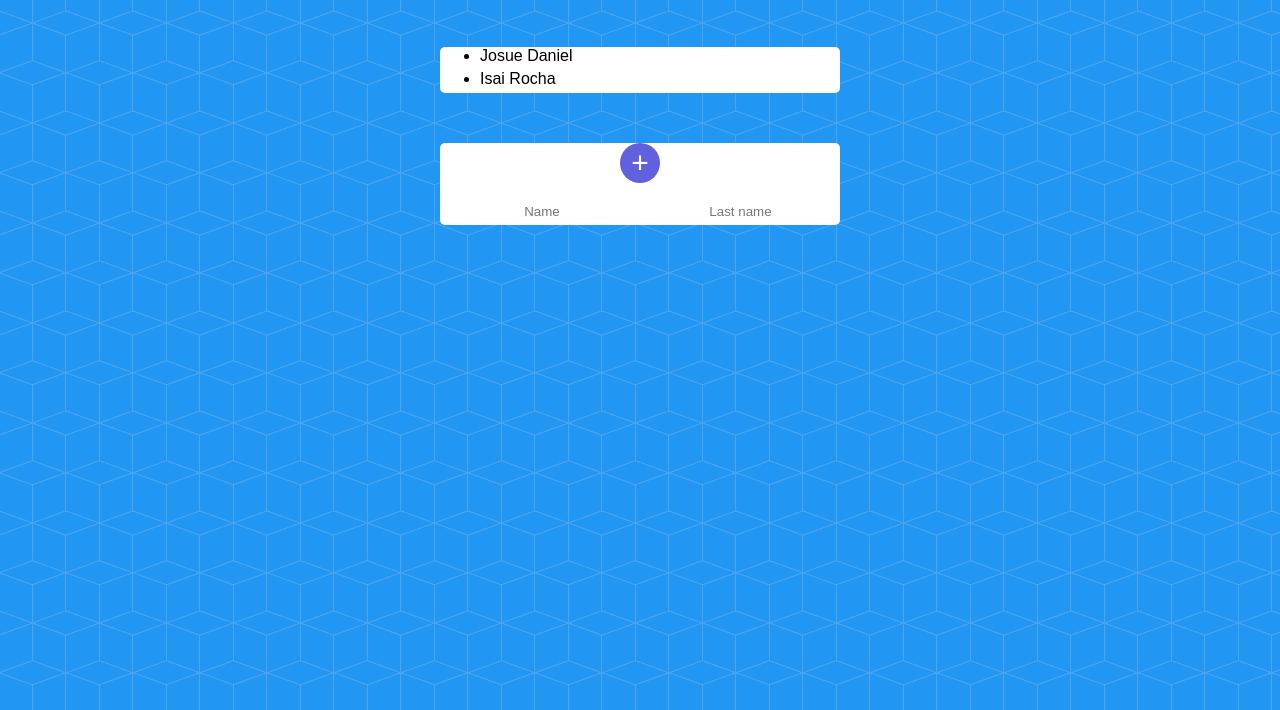
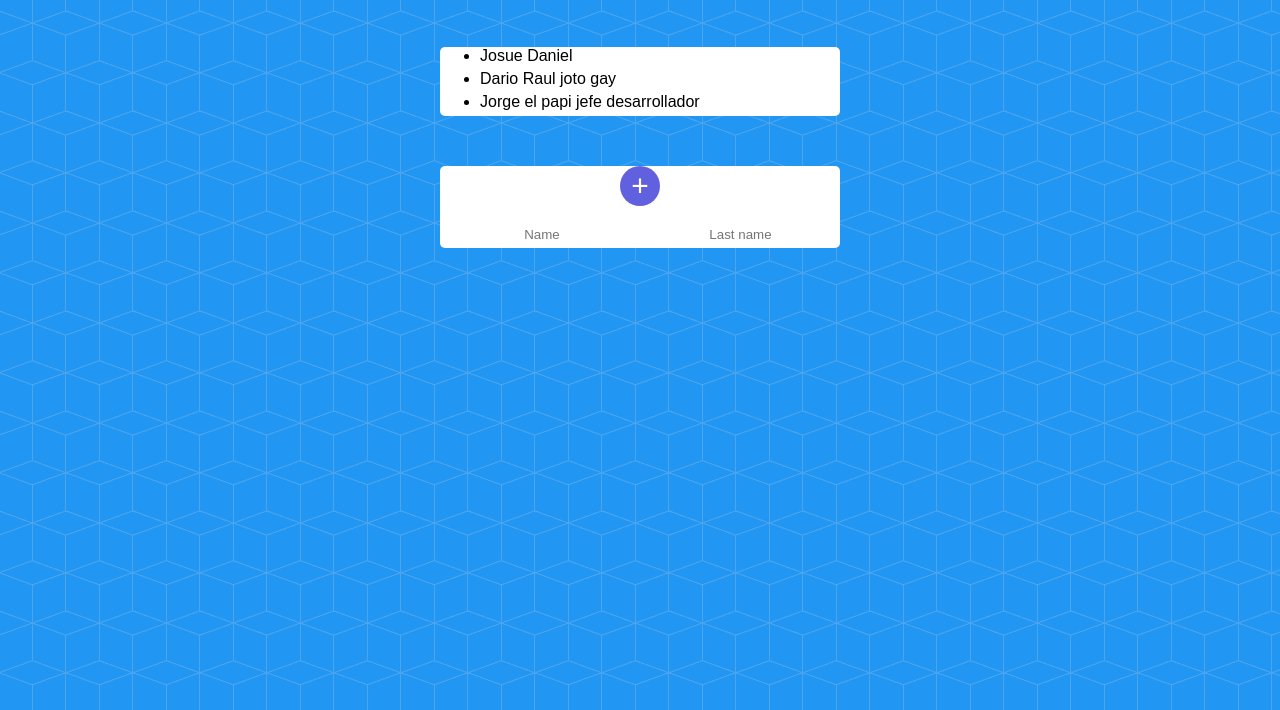
Before and after one commit to josue-rocha0809/listado-de-personas, a plain HTML site: page index.html in a window 1280 px wide. Shown: the part 90-800 px from the top of the page. Drawn offline with Linux system fonts and the light colour scheme.

Commit message:
Tercer Commit

```diff
--- a/index.html
+++ b/index.html
@@ -16,7 +16,8 @@
       <div class="elemento">
           <ul class="elemento-list" id="lista">
               <li>Josue Daniel</li>
-              <li>Isai Rocha</li>
+              <li>Dario Raul joto gay</li>
+              <li>Jorge el papi jefe desarrollador</li>
           </ul>
       </div>
     </div>
```
